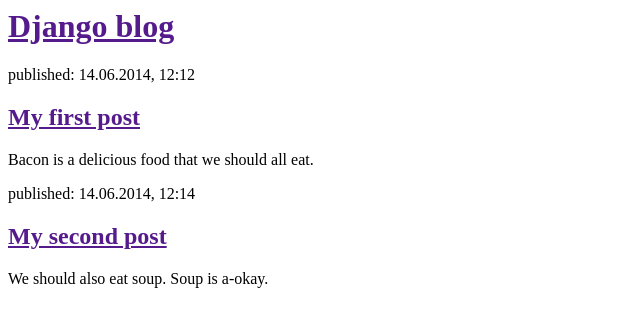
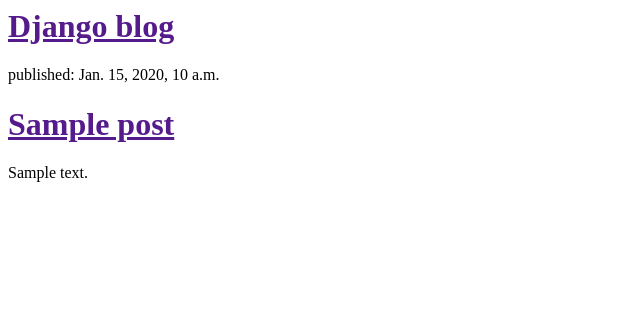
Before and after one commit to andy--b/mysite, a Django app: template blog/templates/blog/post_list.html in a window 1280 px wide. Shown: the top 327 px of the page, without its empty margins (0-640 px from the left). Run offline with Django 3.2, Linux system fonts and the light colour scheme; the template is opened without the code that fills it: values that come from a table or form of the project are taken from there, others are empty; tables that the repository leaves empty hold one stand-in row (values such as "Sample post").

Commit message:
Modified templates to display posts from database.

```diff
--- a/blog/templates/blog/post_list.html
+++ b/blog/templates/blog/post_list.html
@@ -6,17 +6,12 @@
 		<div>
 			<h1><a href="">Django blog</a></h1>
 		</div>
-
-		<div>
-			<p>published: 14.06.2014, 12:12</p>
-			<h2><a href = "">My first post</a></h2>
-			<p>Bacon is a delicious food that we should all eat.</p>
-		</div>
-
-		<div>
-			<p>published: 14.06.2014, 12:14</p>
-			<h2><a href = "">My second post</a></h2>
-			<p>We should also eat soup. Soup is a-okay.</p>
-		</div>
+		{% for post in posts %}
+			<div>
+				<p>published: {{ post.published_date }}</p>
+				<h1><a href="">{{ post.title }}</a></h1>
+				<p>{{ post.text|linebreaks }}</p>
+			<div>
+		{% endfor %}
 	</body>
 </html>
--- a/blog/views.py
+++ b/blog/views.py
@@ -1,4 +1,7 @@
 from django.shortcuts import render
+from django.utils import timezone
+from .models import Post
 
 def post_list(request):
-	return render(request, 'blog/post_list.html', {})
+	posts = Post.objects.filter(published_date__lte = timezone.now()).order_by('published_date')
+	return render(request, 'blog/post_list.html', {'posts': posts})
```
